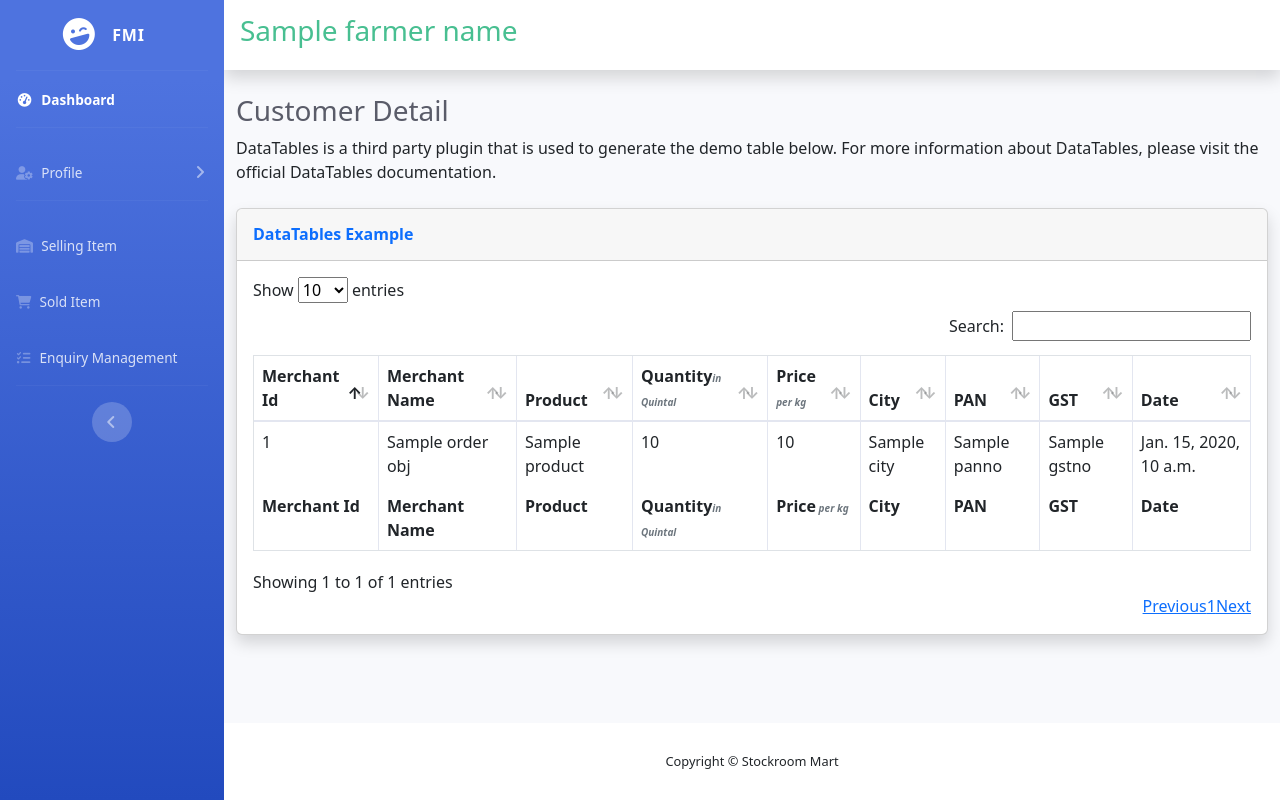
After one commit to kamalexe/FMI-APP, a Django app: template farmerapp/templates/sold.html in a window 1280 px wide. The commit adds this page. Run offline with Django 4.2, Linux system fonts and the light colour scheme; the template is opened without the code that fills it: most values are stand-ins (such as "Sample title", 1, 10 or a date in 2020); some libraries are stand-ins or nearby versions.

Commit message:
Add sold List in Farmer App Add purchase list on Merchant App

```diff
--- a/farmerapp/farmerappurls.py
+++ b/farmerapp/farmerappurls.py
@@ -7,4 +7,5 @@ urlpatterns = [
     path('uploadProd', views.uploadProd, name='uploadProd'),
     path('prodlist', views.prodlist, name='prodlist'),
     path('removeprod/<str:id>', views.removeprod, name='removeprod'),
+    path('sold', views.sold, name='sold'),
 ]
--- a/farmerapp/templates/farmerbase.html
+++ b/farmerapp/templates/farmerbase.html
@@ -97,9 +97,9 @@
             </li>
             <!-- Nav Item - Charts -->
             <li class="nav-item">
-                <a class="nav-link disabled" href="{% url 'adminapp:purchase' %}">
+                <a class="nav-link" href="{% url 'farmerapp:sold' %}">
                     <i class="fa-solid fa-cart-shopping"></i>
-                    <span>Closing</span></a>
+                    <span>Sold Item</span></a>
             </li>
 
             <!-- Nav Item - Tables -->
--- /dev/null
+++ b/farmerapp/templates/sold.html
@@ -0,0 +1,68 @@
+{% extends 'farmerbase.html' %}
+{% block name %}{{farmerName}}{% endblock %}
+{% block body%}
+<!-- Begin Page Content -->
+<div class="container-fluid">
+    <!-- Page Heading -->
+    <h1 class="h3 mb-2 text-gray-800">Customer Detail</h1>
+    <p class="mb-4">DataTables is a third party plugin that is used to generate the demo table below.
+        For more information about DataTables, please visit the <a target="_blank">official DataTables documentation</a>.
+    </p>
+
+    <!-- DataTales -->
+    <div class="card shadow mb-4">
+        <div class="card-header py-3">
+            <h6 class="m-0 font-weight-bold text-primary">DataTables Example</h6>
+        </div>
+        <div class="card-body">
+            <div class="table-responsive">
+                <table class="table table-bordered" id="dataTable" width="100%" cellspacing="0">
+                    <thead>
+                    <tr>
+                        <th scope="col">Merchant Id</th>
+                        <th scope="col">Merchant Name</th>
+                        <th scope="col">Product</th>
+                        <th scope="col">Quantity<em class="text-muted" style="font-size:10px">in Quintal</em></th>
+                        <th scope="col">Price<em class="text-muted" style="font-size:10px"> per kg</em></th>
+                        <th scope="col">City</th>
+                        <th scope="col">PAN</th>
+                        <th scope="col">GST</th>
+                        <th scope="col">Date</th>
+                    </tr>
+                    </thead>
+                    <tfoot>
+
+                    <tr>
+                        <th scope="col">Merchant Id</th>
+                        <th scope="col">Merchant Name</th>
+                        <th scope="col">Product</th>
+                        <th scope="col">Quantity<em class="text-muted" style="font-size:10px">in Quintal</em></th>
+                        <th scope="col">Price<em class="text-muted" style="font-size:10px"> per kg</em></th>
+                        <th scope="col">City</th>
+                        <th scope="col">PAN</th>
+                        <th scope="col">GST</th>
+                        <th scope="col">Date</th>
+                    </tr>
+                    </tfoot>
+                    <tbody>
+                    {% for b in orderObj %}
+                    <tr>
+                        <!--                        <th scope="row">{{ b.farmerName }}</th>-->
+                        <td>{{ b.merchantId }}</td>
+                        <td>{{ b.merchantName }}</td>
+                        <td>{{b.product}}</td>
+                        <td>{{b.qty}}</td>
+                        <td>{{b.price}}</td>
+                        <td>{{b.city}}</td>
+                        <td>{{b.panno}}</td>
+                        <td>{{b.gstno}}</td>
+                        <td>{{b.date}}</td>
+                    </tr>
+                    {% endfor %}
+                    </tbody>
+                </table>
+            </div>
+        </div>
+    </div>
+</div>
+{% endblock %}
--- a/fmiapp/models.py
+++ b/fmiapp/models.py
@@ -23,7 +23,7 @@ class FarmerInfo(models.Model):
     usertype = models.CharField(max_length=20, default="farmer")
 
     def __str__(self):
-        return self.name
+        return self.aadharno
 
 
 class MerchantInfo(models.Model):
@@ -42,7 +42,7 @@ class MerchantInfo(models.Model):
     usertype = models.CharField(max_length=20, default="merchant")
 
     def __str__(self):
-        return self.name
+        return self.aadharno
 
 
 class Enquiry(models.Model):
--- a/merchantapp/merchantappurls.py
+++ b/merchantapp/merchantappurls.py
@@ -6,4 +6,5 @@ urlpatterns = [
     path('viewProd/<str:id>', views.viewProd, name='viewProd'),
     path('viewProd/placeorder/<str:id>', views.placeorder, name='placeorder'),
     path('purchaseCustomerDetail', views.purchaseCustomerDetail, name='purchaseCustomerDetail'),
+    path('purchasedprod', views.purchasedprod, name='purchasedprod'),
 ]
--- a/merchantapp/models.py
+++ b/merchantapp/models.py
@@ -15,7 +15,9 @@ class orderDetail(models.Model):
     zip = models.CharField(max_length=10, default="")
     merchantName = models.CharField(max_length=10, default="")
     merchantId = models.CharField(max_length=10, default="")
+    farmerName = models.CharField(max_length=10, default="")
+    farmerId = models.CharField(max_length=10, default="")
     date = models.DateTimeField(auto_now_add=True)
 
     def __str__(self):
-        return self.product + self.address
+        return self.product
--- a/merchantapp/templates/merchantbase.html
+++ b/merchantapp/templates/merchantbase.html
@@ -91,13 +91,13 @@
 
             <!-- Nav Item - Charts -->
             <li class="nav-item">
-                <a class="nav-link" href="{% url 'adminapp:booking' %}">
+                <a class="nav-link" href="{% url 'merchantapp:purchasedprod' %}">
                  <i class="fa-solid fa-warehouse"></i>
-                    <span>Booking</span></a>
+                    <span>Purchased </span></a>
             </li>
             <!-- Nav Item - Charts -->
             <li class="nav-item">
-                <a class="nav-link" href="{% url 'adminapp:purchase' %}">
+                <a class="nav-link" href="#">
                     <i class="fa-solid fa-cart-shopping"></i>
                     <span>Closing</span></a>
             </li>
--- a/merchantapp/templates/placeorder.html
+++ b/merchantapp/templates/placeorder.html
@@ -14,8 +14,6 @@
         <div class="container my-3">
             <form class="row g-3" action="{% url 'merchantapp:purchaseCustomerDetail' %} " method="POST">
                 {% csrf_token %}
-                <input type="text" class="form-control" readonly value="{{merchantName}}" hidden name="merchantName">
-                <input type="text" class="form-control" readonly value="{{merchantName.id}}" hidden name="merchantId">
                 <input type="text" class="form-control" readonly value="{{product.id}}" hidden name="productid">
                 <div class="col-md-6">
                     <label class="form-label">Email</label>
--- a/merchantapp/templates/viewprod.html
+++ b/merchantapp/templates/viewprod.html
@@ -27,7 +27,10 @@
                                     <div class="card-body">
                                         <div class="text-center">
                                             <h5 class="card-title">{{product.productName}}</h5>
-                                            <p class="text-muted mb-4">Seller : {{product.farmerName}}</p>
+                                            <p class="text-muted mb-4 fw-lighter" style="font-size:8px">
+                                                <span class="fw-bold"> Seller :</span> {{sellerName}}<br>
+                                                <span class="fw-bold">Seller Id :</span> {{product.farmerName}}<br>
+                                            </p>
                                         </div>
                                         <div>
                                             <div class="d-flex justify-content-between">
```
Also changed, not shown: farmerapp/views.py (+17 -0 lines), merchantapp/templates/purchasedprod.html (added, +63 -0 lines), merchantapp/views.py (+32 -12 lines), db.sqlite3.
